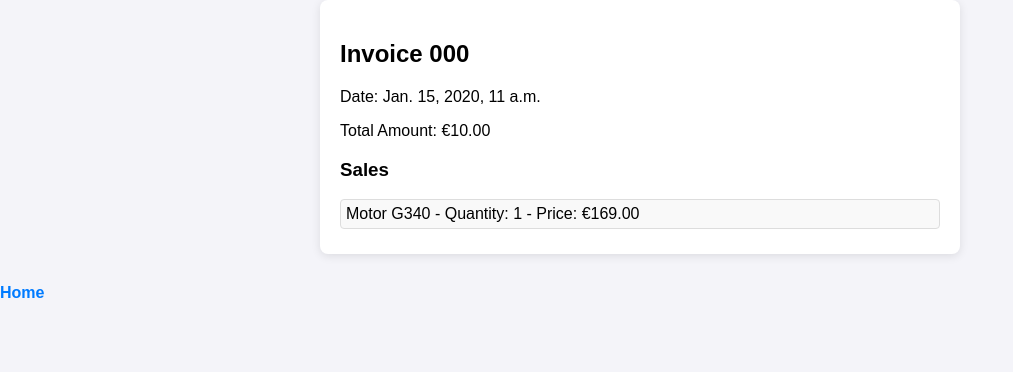
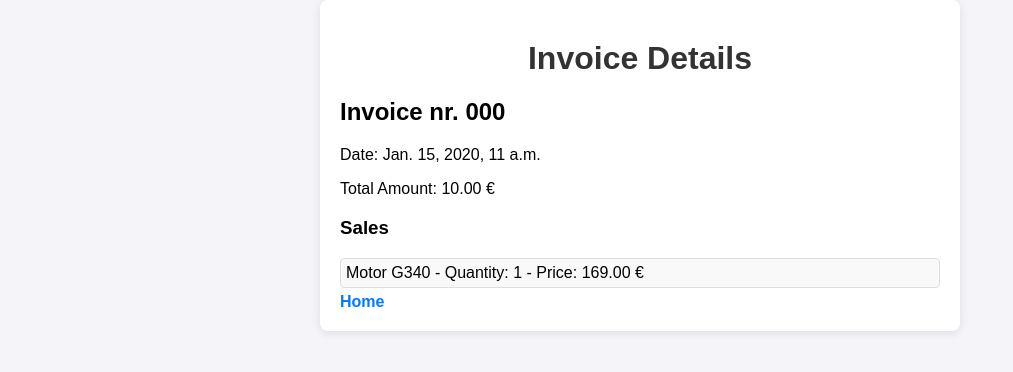
Before and after one commit to emax-77/Inventory-Management-System, a Django app: page /invoice/1/ in a window 1280 px wide. Shown: the top 372 px of the page, without its empty margins (0-1013 px from the left). Run offline with Django 5.2, Linux system fonts and the light colour scheme; data comes from the database, SQL or seed files in the repository; tables that the repository leaves empty hold one stand-in row (values such as "Sample post"); parts of the project's set-up code (start-up, migrations or seed data) failed here and were passed over.

Commit message:
layout update on invoie_details.hmtl

```diff
--- a/ims/templates/invoice_detail.html
+++ b/ims/templates/invoice_detail.html
@@ -9,20 +9,23 @@
 </head>
 <body>
     <div class="invoice-detail">
+        <h1>Invoice Details</h1>
 
-        <h2>Invoice {{ invoice.invoice_number }}</h2>
+        <h2>Invoice nr. {{ invoice.invoice_number }}</h2>
 
         <p>Date: {{ invoice.date_created }}</p>
-        <p>Total Amount: €{{ invoice.total_amount }}</p>
+        <p>Total Amount: {{ invoice.total_amount }} €</p>
 
         <h3>Sales</h3>
         <ul>
             {% for sale in invoice.sales.all %}
-            <li>{{ sale.product.name }} - Quantity: {{ sale.quantity_sold }} - Price: €{{ sale.product.price }}</li>
+            <li>{{ sale.product.name }} - Quantity: {{ sale.quantity_sold }} - Price: {{ sale.product.price }} €</li>
             {% endfor %}
         </ul>
+        <a href="{% url 'product_list' %}">Home</a>
+
     </div>
-    <a href="{% url 'product_list' %}">Home</a>
+
 
 </body>
 </html>
```
